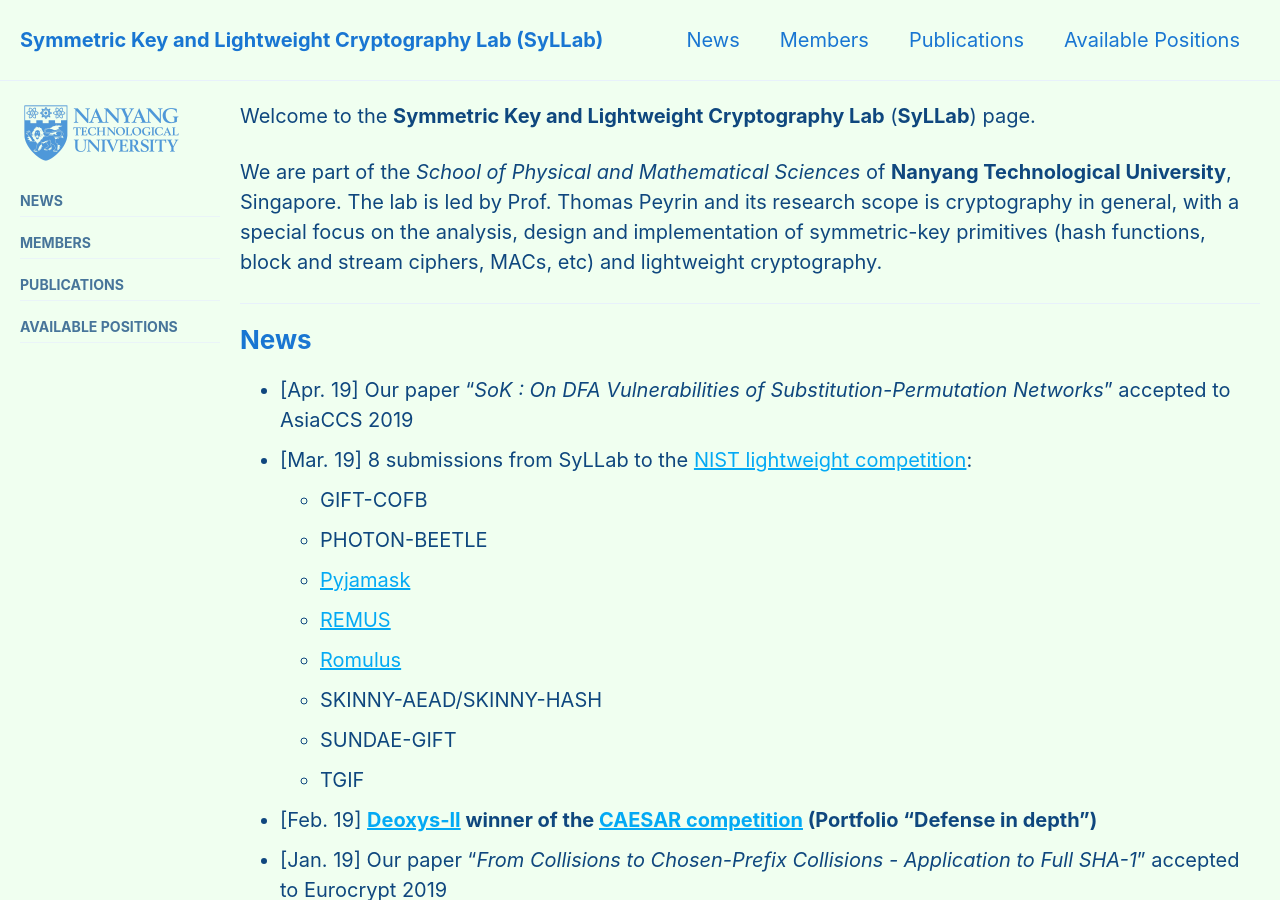
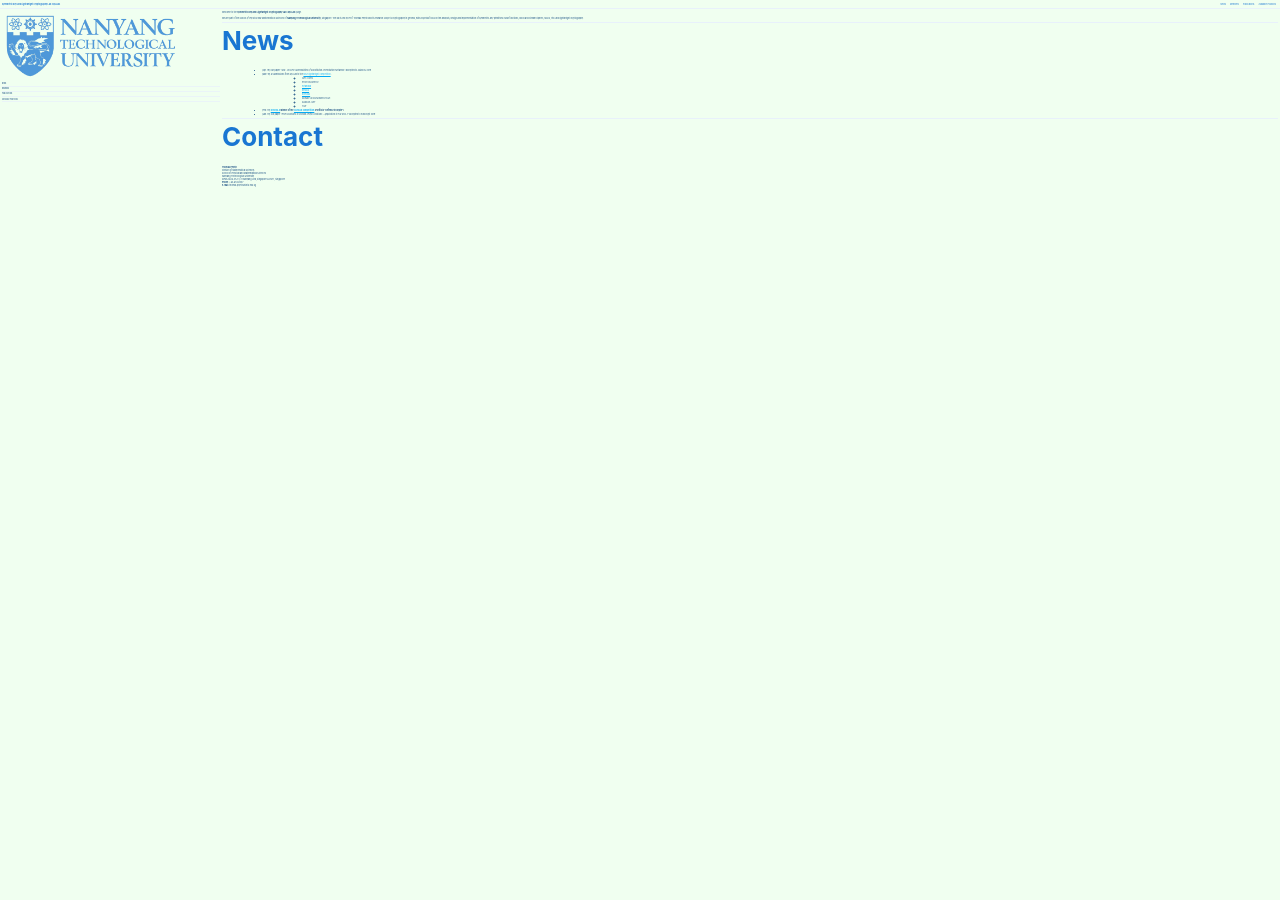
Before and after one commit to thomaspeyrin/web, a Jekyll site: the page built from index.md, in a window 1280 px wide and 900 px high. Built offline with Jekyll 4.4.1, drawn with Linux system fonts in a browser that asks for light colours; cached includes are drawn as plain includes; nearby versions of some CDN libraries.

Commit message:
Update _reset.scss

```diff
--- a/_sass/minimal-mistakes/_reset.scss
+++ b/_sass/minimal-mistakes/_reset.scss
@@ -8,18 +8,18 @@ html {
   /* apply a natural box layout model to all elements */
   box-sizing: border-box;
   background-color: $background-color;
-  font-size: 14px;
+  font-size: 1.4px;
 
   @include breakpoint($medium) {
-    font-size: 16px;
+    font-size: 1.6px;
   }
 
   @include breakpoint($large) {
-    font-size: 18px;
+    font-size: 1.8px;
   }
 
   @include breakpoint($x-large) {
-    font-size: 20px;
+    font-size: 2.0px;
   }
 
   -webkit-text-size-adjust: 100%;
@@ -43,10 +43,6 @@ body { margin: 0; }
 }
 
 /* Display HTML5 elements in IE6-9 and FF3 */
-
-.article-wrap p {
-  font-size: 5px; /* 16 is the default increase if you want it larger */
-}
 
 article,
 aside,
```
